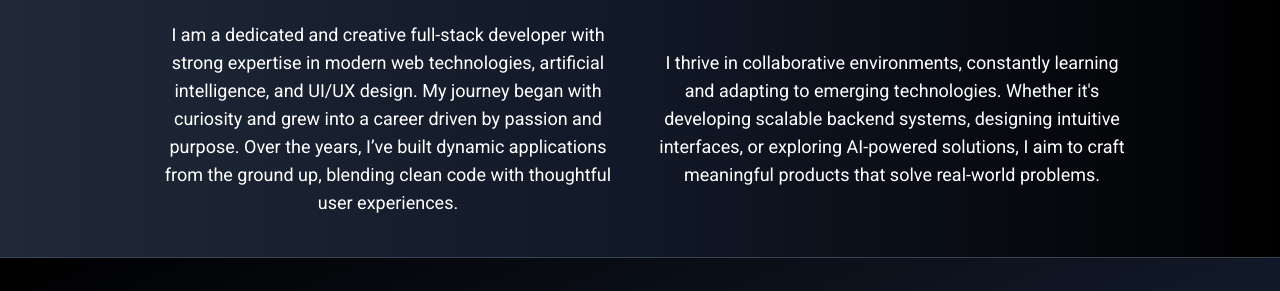
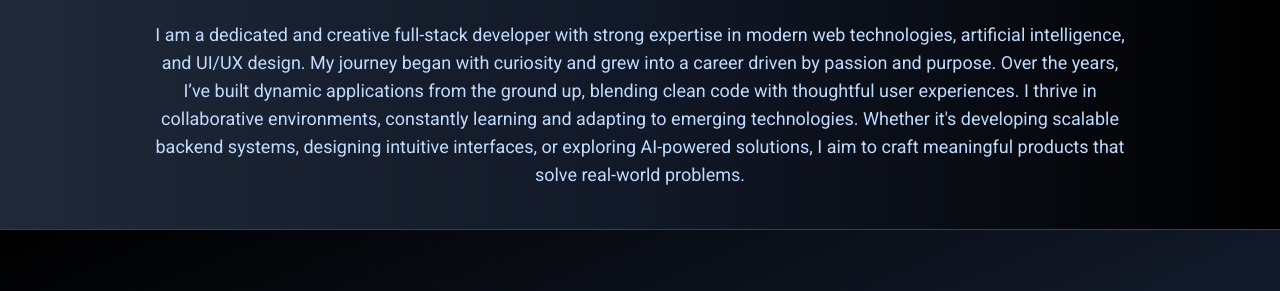
Before and after one commit to yashugadela/profile, a plain HTML site: page index.html in a window 1280 px wide. Shown: the part 480-771 px from the top of the page. Drawn offline with nearby package versions, Linux system fonts and the light colour scheme.

Commit message:
resume& about updated

```diff
--- a/index.html
+++ b/index.html
@@ -57,11 +57,11 @@
     <section  id="about" class="py-10 bg-gradient-to-r from-gray-800 via-gray-900 to-black text-white border-b border-gray-700 animate-fade-in">
       <div class="max-w-5xl mx-auto text-center px-6">
         <h2 class="text-4xl font-bold mb-6">About Me</h2>
-        <div class="grid md:grid-cols-2 gap-8 items-center">
-          <p class="text-lg transition duration-300 hover:scale-105">
+        <div class=" items-center">
+          <p class="text-lg transition duration-300 hover:scale-105 text-4xl text-blue-200">
 
           I am a dedicated and creative full-stack developer with strong expertise in modern web technologies, artificial intelligence, and UI/UX design. My journey began with curiosity and grew into a career driven by passion and purpose. Over the years, I’ve built dynamic applications from the ground up, blending clean code with thoughtful user experiences.
-          <p class="text-lg transition duration-300 hover:scale-105">
+
             I thrive in collaborative environments, constantly learning and adapting to emerging technologies. Whether it's developing scalable backend systems, designing intuitive interfaces, or exploring AI-powered solutions, I aim to craft meaningful products that solve real-world problems.
           </p>
         </div>
```
